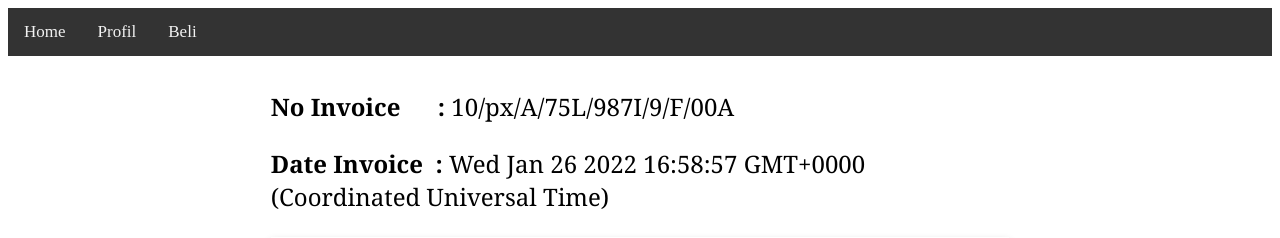
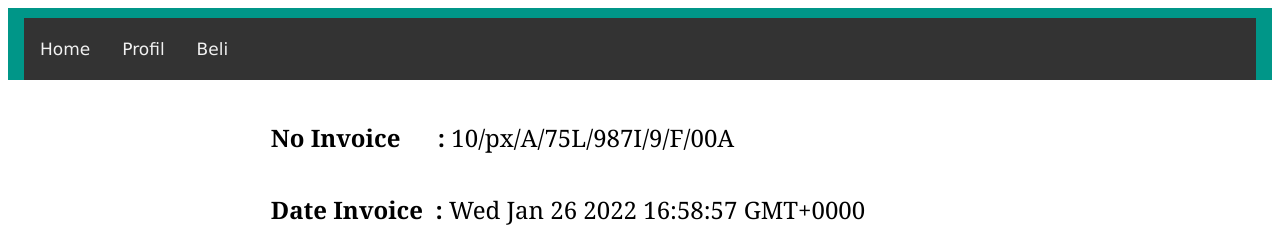
Before and after one commit to Riyyan16/kelompok4, a PHP site: page /detail.php in a window 1280 px wide. Shown: the top 238 px of the page. Run offline with PHP 8.4, Linux system fonts and the light colour scheme; data comes from the database, SQL or seed files in the repository.

Commit message:
Add files via upload

```diff
--- a/detail.php
+++ b/detail.php
@@ -10,17 +10,20 @@ if ($data == 0)
 
 <!DOCTYPE html>
 <html lang="en">
+
 <head>
     <meta charset="UTF-8">
     <meta http-equiv="X-UA-Compatible" content="IE=edge">
     <meta name="viewport" content="width=device-width, initial-scale=1.0">
     <title>Detail Invoice</title>
+    <link rel="stylesheet" href="w3_real.css">
     <link rel="stylesheet" href="style.css">
 </head>
 
 <body>
 
-
+    <div class="w3-teal" style="padding-top: 10px;">
+        <div class="w3-container">
             <div class="topnav">
                 <a href="homepage.php">Home</a>
                 <a href="profil.php">Profil</a>
```
